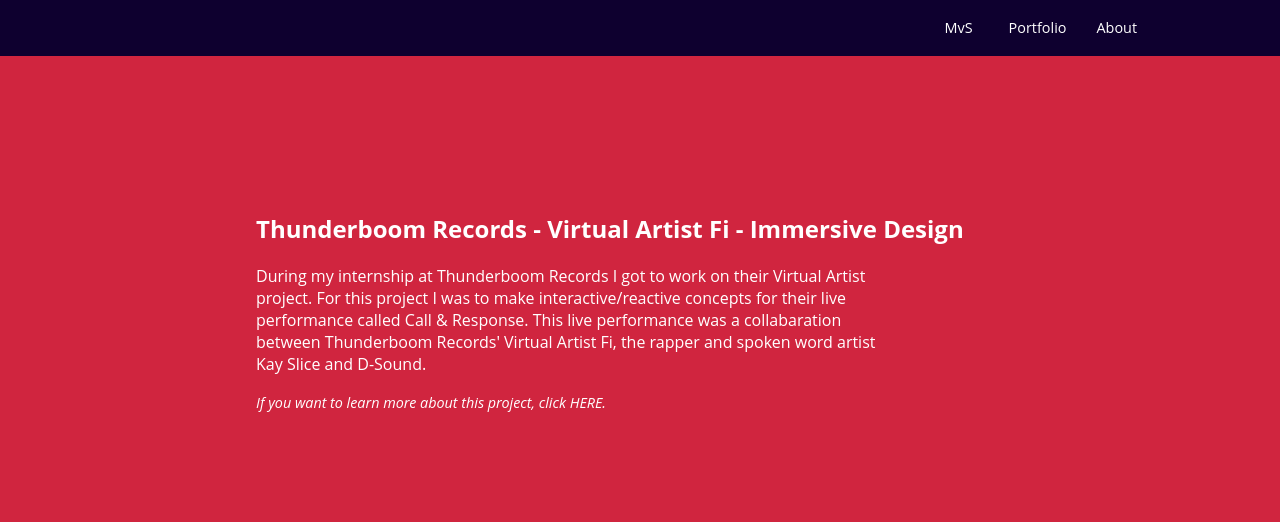
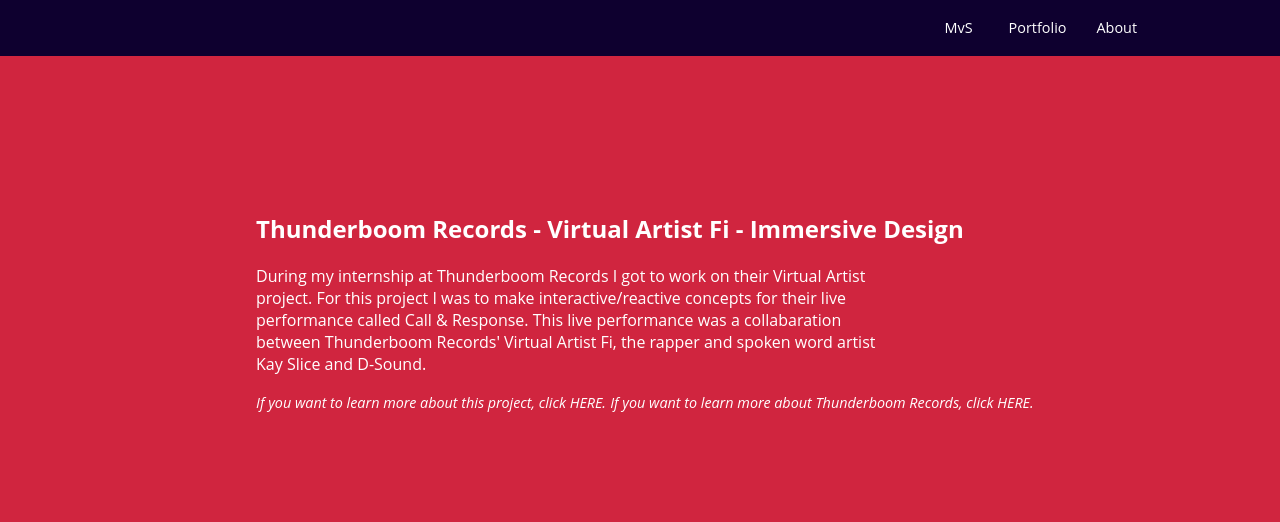
Before and after one commit to Horrusius/Portfolio_MidasVanSoest, a plain HTML site: page thunderboom.html in a window 1280 px wide. Shown: the top 522 px of the page. Drawn offline with Linux system fonts and the light colour scheme.

Commit message:
Add files via upload

```diff
--- a/thunderboom.html
+++ b/thunderboom.html
@@ -33,6 +33,7 @@
             <h1>Thunderboom Records - Virtual Artist Fi - Immersive Design</h1>
             <p>During my internship at Thunderboom Records I got to work on their Virtual Artist project. For this project I was to make interactive/reactive concepts for their live performance called Call & Response. This live performance was a collabaration between Thunderboom Records' Virtual Artist Fi, the rapper and spoken word artist Kay Slice and D-Sound.</p>
             <a href="https://www.instagram.com/p/Cot7pYpIS8s/">If you want to learn more about this project, click HERE.</a>
+            <a href="https://www.instagram.com/thunderboomrecords/">If you want to learn more about Thunderboom Records, click HERE.</a>
         </section>
         <section class="pdf">
             <iframe width="560" height="315" src="https://www.youtube.com/embed/UVfe5emRMcU?si=oG4f2iItPaNHWz3z" title="YouTube video player" frameborder="0" allow="accelerometer; autoplay; clipboard-write; encrypted-media; gyroscope; picture-in-picture; web-share" allowfullscreen></iframe>
```
